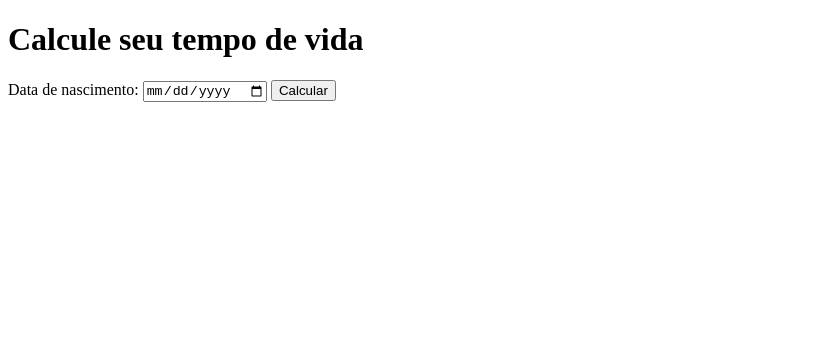
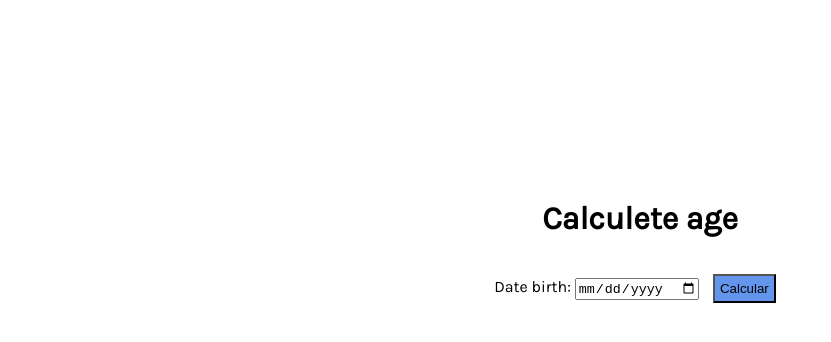
Before and after one commit to EdersonDav/CalcIdade, a plain HTML site: page index.html in a window 1280 px wide. Shown: the whole page, without its empty margins (0-831 px from the left). Drawn offline with Linux system fonts and the light colour scheme.

Commit message:
Updating path of css and javascript in the html

```diff
--- a/index.html
+++ b/index.html
@@ -4,16 +4,16 @@
     <meta charset="UTF-8">
     <meta name="viewport" content="width=device-width, initial-scale=1.0">
     <meta http-equiv="X-UA-Compatible" content="ie=edge">
-    <title>Anos de vida</title>
-    <link rel="stylesheet" href="/anos de vida\src\style.css">
+    <title>Years of life</title>
+    <link rel="stylesheet" href="./src/style.css">
 
 </head>
 <body>
 
     <div class="tudo">
-        <h1>Calcule seu tempo de vida</h1>
+        <h1>Calculete age</h1>
 
-        <label>Data de nascimento:</label>
+        <label>Date birth:</label>
 
         <input class="data" id="entradaData" type="date">
 
@@ -22,7 +22,7 @@
         <p id="saida"></p>
     </div>
 
-    <script type='text/javascript' src="/anos de vida\src\valores.js"></script>
+    <script type='text/javascript' src="./src/valores.js"></script>
 
 </body>
 </html>
```
